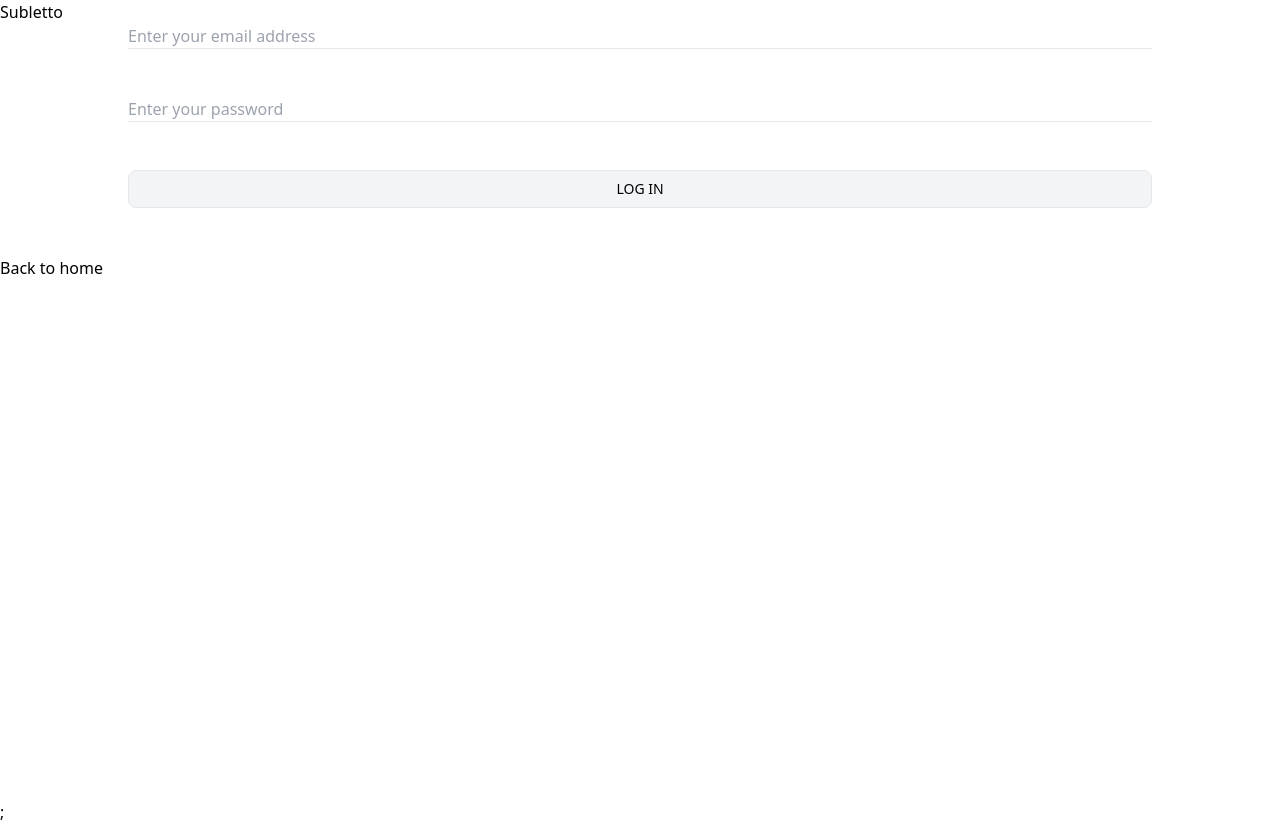
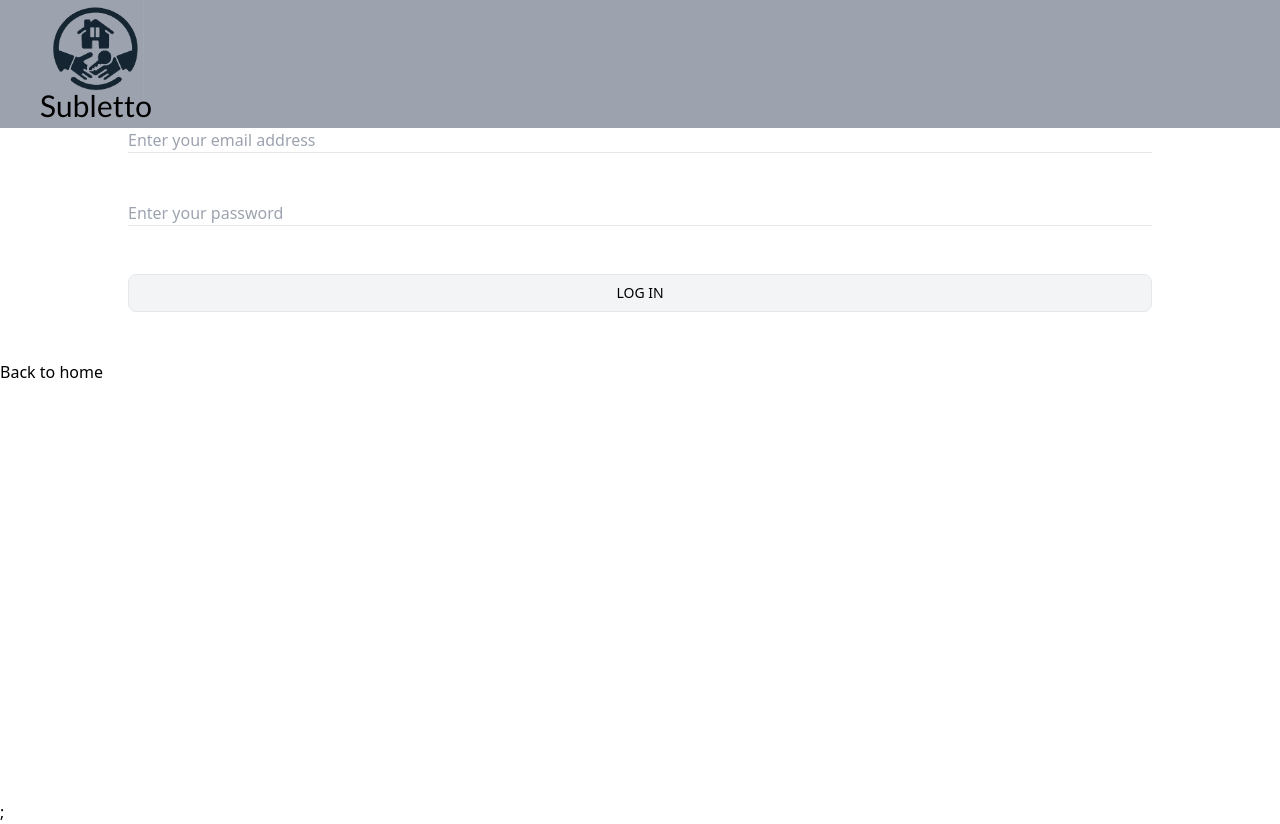
Before and after one commit to aaron-rab/sublet-project, a Next.js app: page /login in a window 1280 px wide. Built offline with nearby package versions, Linux system fonts and the light colour scheme.

Commit message:
added logo to not index pages

```diff
--- a/components/layout.js
+++ b/components/layout.js
@@ -4,6 +4,7 @@ import Image from "next/image";
 import utilStyles from "../styles/utils.module.css";
 import Link from "next/link";
 import ReactQueryProvider from "../helpers/providers/ReactQueryProvider";
+import Logo from "./logo";
 
 const name = "Subletto";
 export const siteTitle = "Next.js Sample Project";
@@ -27,17 +28,21 @@ export default function Layout({ children, landingPg }) {
         <meta property="og:image" content={`/ogIndexImg.png`} />
         <meta name="og:title" content={siteTitle} />
         <meta name="twitter:card" contnet="summary_large_image" />
-        <meta name="viewport" content="width=device-width, initial-scale=1.0"></meta>
+        <meta
+          name="viewport"
+          content="width=device-width, initial-scale=1.0"
+        ></meta>
       </Head>
       <ReactQueryProvider>
         <header>
           {landingPg ? (
             <>
               <div className="bg-gray-400 h-32 lg:h-44 ">
-              <nav className="flex-col justify-evenly items-center ml-5 lg:ml-5">
-
+                <div className="flex-col justify-evenly items-center ml-5 lg:ml-5">
                   <ul>
-                  <li><Link href="/"></Link></li>
+                    <li>
+                      <Link href="/"></Link>
+                    </li>
                   </ul>
                   <Image
                     priority
@@ -45,19 +50,38 @@ export default function Layout({ children, landingPg }) {
                     height={128}
                     width={128}
                     alt=""
-                  className="w-24 lg:w-32"
+                    className={`w-24 lg:w-32`}
                   />
-                <h1 className="font-Lato text-2xl lg:text-4xl -mt-3">Subletto</h1>
-              </nav>
+                  <h1 className="font-Lato text-2xl lg:text-4xl -mt-3">
+                    {name}
+                  </h1>
+                </div>
               </div>
             </>
           ) : (
             <>
-              <h1 className={utilStyles.headingLg}>
-                <Link href="/" className={utilStyles.colorInhereit}>
+              <div className="bg-gray-400 h-28 lg:h-32 ">
+                <Link href="/">
+                  <div className="flex-col justify-evenly items-center ml-7 lg:ml-12">
+                    <ul>
+                      <li>
+                        <Link href="/"></Link>
+                      </li>
+                    </ul>
+                    <Image
+                      priority
+                      src="/logo.png"
+                      height={128}
+                      width={128}
+                      alt=""
+                      className={`w-20 lg:w-24`}
+                    />
+                    <h1 className="font-Lato text-xl lg:text-3xl -mt-3 lg:-ml-2">
                       {name}
+                    </h1>
+                  </div>
                 </Link>
-              </h1>
+              </div>
             </>
           )}
         </header>
--- /dev/null
+++ b/components/logo.js
@@ -0,0 +1,25 @@
+import Link from "next/link";
+import Image from "next/image";
+
+export default function Logo({name, size = 24, sizeLarge = 32 }) {
+  return (
+    <>
+      <div className="flex-col justify-evenly items-center ml-5 lg:ml-5">
+        <ul>
+          <li>
+            <Link href="/"></Link>
+          </li>
+        </ul>
+        <Image
+          priority
+          src="/logo.png"
+          height={128}
+          width={128}
+          alt=""
+          className={`w-${size} lg:w-${sizeLarge}`}
+        />
+        <h1 className="font-Lato text-2xl lg:text-4xl -mt-3">{name}</h1>
+      </div>
+    </>
+  );
+}
```
Lines whose indentation alone changed are shown as unchanged.
